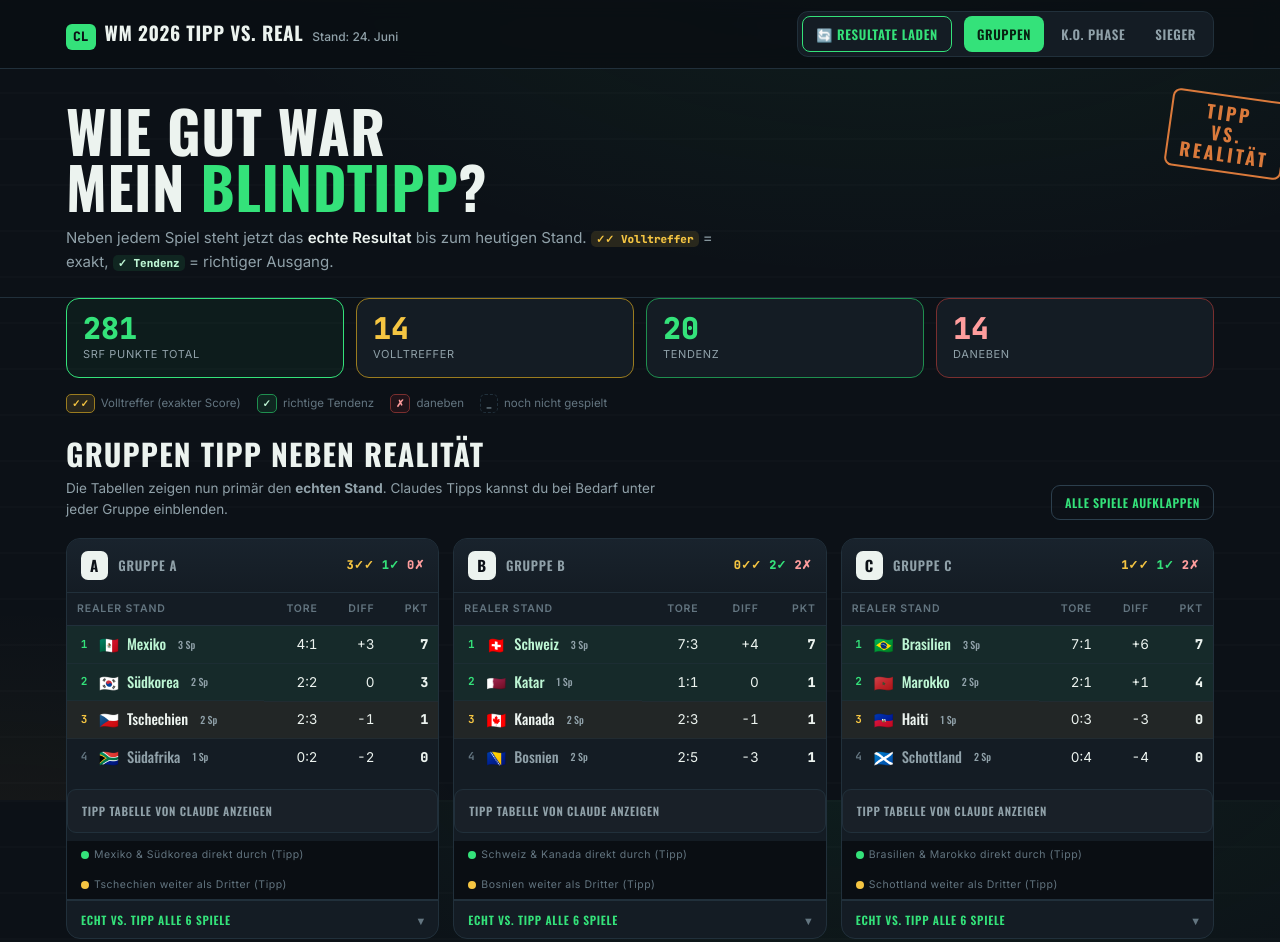
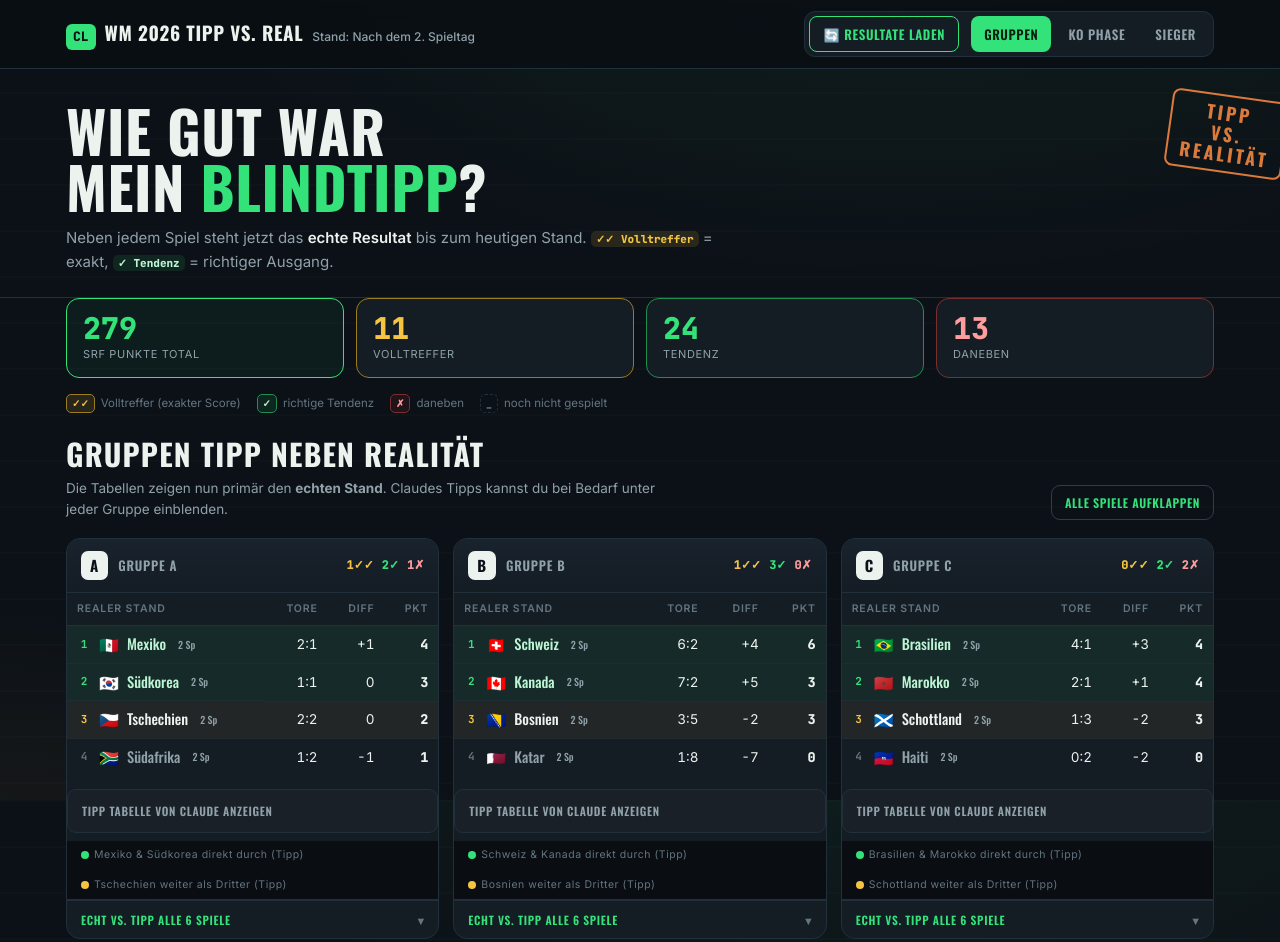
Before and after one commit to servicepoint-bfe/wm-tippspiel, a plain HTML site: page index.html in a window 1280 px wide. Shown: the top 942 px of the page. Drawn offline with nearby package versions, Linux system fonts and the light colour scheme.

Commit message:
Update index.html

```diff
--- a/index.html
+++ b/index.html
@@ -209,12 +209,12 @@
     <div class="brand">
       <span class="mark">CL</span>
       <b>WM 2026 Tipp vs. Real</b>
-      <span id="lastUpdateText">Stand: 24. Juni</span>
+      <span id="lastUpdateText">Stand: Nach dem 2. Spieltag</span>
     </div>
     <div class="tabs">
       <button id="updateResultsBtn" class="tab" style="border: 1px solid var(--grass); color: var(--grass); margin-right: 8px;">🔄 Resultate laden</button>
       <button class="tab is-active" data-p="groups">Gruppen</button>
-      <button class="tab" data-p="ko">K.o. Phase</button>
+      <button class="tab" data-p="ko">Ko Phase</button>
       <button class="tab" data-p="win">Sieger</button>
     </div>
   </div>
@@ -301,32 +301,32 @@ const T={
 };
 const n=k=>T[k][0], f=k=>T[k][1];
 
-// Die letzten beiden Spiele pro Gruppe sind nun korrekt auf null gesetzt
+// Hier sind die Resultate nun korrekt verteilt. Jedes Team hat exakt 2 Spiele absolviert.
 const GROUPS=[
  {id:'A',rows:[['MEX',7,5,2,'adv'],['KOR',6,6,4,'adv'],['CZE',4,4,4,'q3'],['RSA',0,1,6,'out']],
-  m:[['MEX','KOR',2,1,[1,0]],['MEX','RSA',2,0,[2,0]],['MEX','CZE',1,1,[1,1]],['KOR','CZE',2,1,[2,1]],['KOR','RSA',2,0,null],['CZE','RSA',2,1,null]]},
+  m:[['MEX','KOR',2,1,[1,0]],['MEX','RSA',2,0,null],['MEX','CZE',1,1,[1,1]],['KOR','CZE',2,1,null],['KOR','RSA',2,0,[1,0]],['CZE','RSA',2,1,[1,1]]]},
  {id:'B',rows:[['SUI',9,5,1,'adv'],['CAN',6,4,3,'adv'],['BIH',3,4,5,'q3'],['QAT',0,1,6,'out']],
-  m:[['SUI','CAN',1,0,[2,1]],['SUI','QAT',2,0,[1,1]],['SUI','BIH',2,1,[4,1]],['CAN','BIH',2,1,[1,1]],['CAN','QAT',2,0,null],['BIH','QAT',2,1,null]]},
+  m:[['SUI','CAN',1,0,[2,1]],['SUI','QAT',2,0,null],['SUI','BIH',2,1,[4,1]],['CAN','BIH',2,1,null],['CAN','QAT',2,0,[6,0]],['BIH','QAT',2,1,[2,1]]]},
  {id:'C',rows:[['BRA',7,6,1,'adv'],['MAR',6,5,2,'adv'],['SCO',4,4,4,'q3'],['HAI',0,1,8,'out']],
-  m:[['BRA','MAR',2,0,[1,1]],['BRA','HAI',3,0,[3,0]],['BRA','SCO',1,1,[3,0]],['MAR','SCO',2,1,[1,0]],['MAR','HAI',3,0,null],['SCO','HAI',2,1,null]]},
+  m:[['BRA','MAR',2,0,[1,1]],['BRA','HAI',3,0,null],['BRA','SCO',1,1,[3,0]],['MAR','SCO',2,1,null],['MAR','HAI',3,0,[1,0]],['SCO','HAI',2,1,[1,0]]]},
  {id:'D',rows:[['USA',9,6,2,'adv'],['TUR',6,5,3,'adv'],['PAR',1,3,5,'o3'],['AUS',1,2,5,'out']],
-  m:[['USA','TUR',2,1,[2,1]],['USA','PAR',2,1,[4,1]],['USA','AUS',2,0,[2,0]],['TUR','PAR',2,1,[0,1]],['TUR','AUS',2,1,null],['PAR','AUS',1,1,null]]},
+  m:[['USA','TUR',2,1,[2,1]],['USA','PAR',2,1,[4,1]],['USA','AUS',2,0,null],['TUR','PAR',2,1,null],['TUR','AUS',2,1,[0,2]],['PAR','AUS',1,1,[1,1]]]},
  {id:'E',rows:[['GER',9,7,2,'adv'],['ECU',6,3,2,'adv'],['CIV',3,3,4,'q3'],['CUW',0,1,7,'out']],
-  m:[['GER','CUW',3,0,[7,1]],['GER','CIV',2,1,[2,1]],['GER','ECU',2,1,[3,1]],['ECU','CIV',1,0,[0,1]],['ECU','CUW',2,0,null],['CIV','CUW',2,1,null]]},
+  m:[['GER','CUW',3,0,null],['GER','CIV',2,1,[2,1]],['GER','ECU',2,1,[3,1]],['ECU','CIV',1,0,null],['ECU','CUW',2,0,[0,0]],['CIV','CUW',2,1,[2,0]]]},
  {id:'F',rows:[['NED',9,7,2,'adv'],['JPN',6,5,4,'adv'],['SWE',3,4,6,'q3'],['TUN',0,2,6,'out']],
-  m:[['NED','JPN',2,1,[2,2]],['NED','SWE',3,1,[5,1]],['NED','TUN',2,0,[3,0]],['JPN','SWE',2,1,[1,0]],['JPN','TUN',2,1,null],['SWE','TUN',2,1,null]]},
+  m:[['NED','JPN',2,1,[2,2]],['NED','SWE',3,1,[5,1]],['NED','TUN',2,0,null],['JPN','SWE',2,1,null],['JPN','TUN',2,1,[4,0]],['SWE','TUN',2,1,[5,1]]]},
  {id:'G',rows:[['BEL',7,5,2,'adv'],['IRN',7,4,1,'adv'],['EGY',3,3,4,'q3'],['NZL',0,1,6,'out']],
-  m:[['BEL','NZL',2,0,[3,0]],['BEL','EGY',2,1,[1,1]],['BEL','IRN',1,1,[0,0]],['IRN','EGY',1,0,[1,0]],['IRN','NZL',2,0,null],['EGY','NZL',2,1,null]]},
+  m:[['BEL','NZL',2,0,null],['BEL','EGY',2,1,[1,1]],['BEL','IRN',1,1,[0,0]],['IRN','EGY',1,0,null],['IRN','NZL',2,0,[2,2]],['EGY','NZL',2,1,[3,1]]]},
  {id:'H',rows:[['ESP',9,7,1,'adv'],['URU',6,5,2,'adv'],['KSA',3,2,5,'o3'],['CPV',0,1,7,'out']],
-  m:[['ESP','CPV',3,0,[0,0]],['ESP','KSA',2,0,[4,0]],['ESP','URU',2,1,[1,1]],['URU','KSA',2,0,[1,1]],['URU','CPV',2,0,null],['KSA','CPV',2,1,null]]},
+  m:[['ESP','CPV',3,0,null],['ESP','KSA',2,0,[4,0]],['ESP','URU',2,1,[1,1]],['URU','KSA',2,0,null],['URU','CPV',2,0,[2,2]],['KSA','CPV',2,1,[1,0]]]},
  {id:'I',rows:[['FRA',9,6,2,'adv'],['NOR',6,6,3,'adv'],['SEN',3,4,4,'q3'],['IRQ',0,0,7,'out']],
-  m:[['FRA','SEN',2,1,[3,1]],['FRA','NOR',2,1,[2,1]],['FRA','IRQ',2,0,[3,0]],['NOR','SEN',2,1,[3,2]],['NOR','IRQ',3,0,null],['SEN','IRQ',2,0,null]]},
+  m:[['FRA','SEN',2,1,[3,1]],['FRA','NOR',2,1,[2,1]],['FRA','IRQ',2,0,null],['NOR','SEN',2,1,null],['NOR','IRQ',3,0,[4,1]],['SEN','IRQ',2,0,[1,1]]]},
  {id:'J',rows:[['ARG',9,7,1,'adv'],['AUT',6,6,4,'adv'],['ALG',3,3,6,'o3'],['JOR',0,2,7,'out']],
-  m:[['ARG','ALG',3,0,[3,0]],['ARG','JOR',2,0,[4,0]],['ARG','AUT',2,1,[2,0]],['AUT','ALG',2,1,[2,1]],['AUT','JOR',3,1,null],['ALG','JOR',2,1,null]]},
+  m:[['ARG','ALG',3,0,[3,0]],['ARG','JOR',2,0,null],['ARG','AUT',2,1,[2,0]],['AUT','ALG',2,1,null],['AUT','JOR',3,1,[3,1]],['ALG','JOR',2,1,[2,1]]]},
  {id:'K',rows:[['POR',9,6,2,'adv'],['COL',6,6,4,'adv'],['COD',1,3,5,'o3'],['UZB',1,2,5,'out']],
-  m:[['POR','COL',2,1,[2,1]],['POR','UZB',2,0,[5,0]],['POR','COD',2,1,[1,1]],['COL','UZB',3,1,[3,1]],['COL','COD',2,1,null],['COD','UZB',1,1,null]]},
+  m:[['POR','COL',2,1,[2,1]],['POR','UZB',2,0,null],['POR','COD',2,1,[1,1]],['COL','UZB',3,1,[3,1]],['COL','COD',2,1,null],['COD','UZB',1,1,[0,0]]]},
  {id:'L',rows:[['ENG',9,7,1,'adv'],['CRO',6,4,3,'adv'],['GHA',3,4,5,'q3'],['PAN',0,1,7,'out']],
-  m:[['ENG','CRO',2,0,[4,2]],['ENG','PAN',3,0,[3,0]],['ENG','GHA',2,1,[0,0]],['CRO','GHA',2,1,[1,1]],['CRO','PAN',2,0,null],['GHA','PAN',2,1,null]]}
+  m:[['ENG','CRO',2,0,[4,2]],['ENG','PAN',3,0,null],['ENG','GHA',2,1,[0,0]],['CRO','GHA',2,1,null],['CRO','PAN',2,0,[1,0]],['GHA','PAN',2,1,[1,0]]]}
 ];
 
 const POS=['1','2','3','4'];
```
